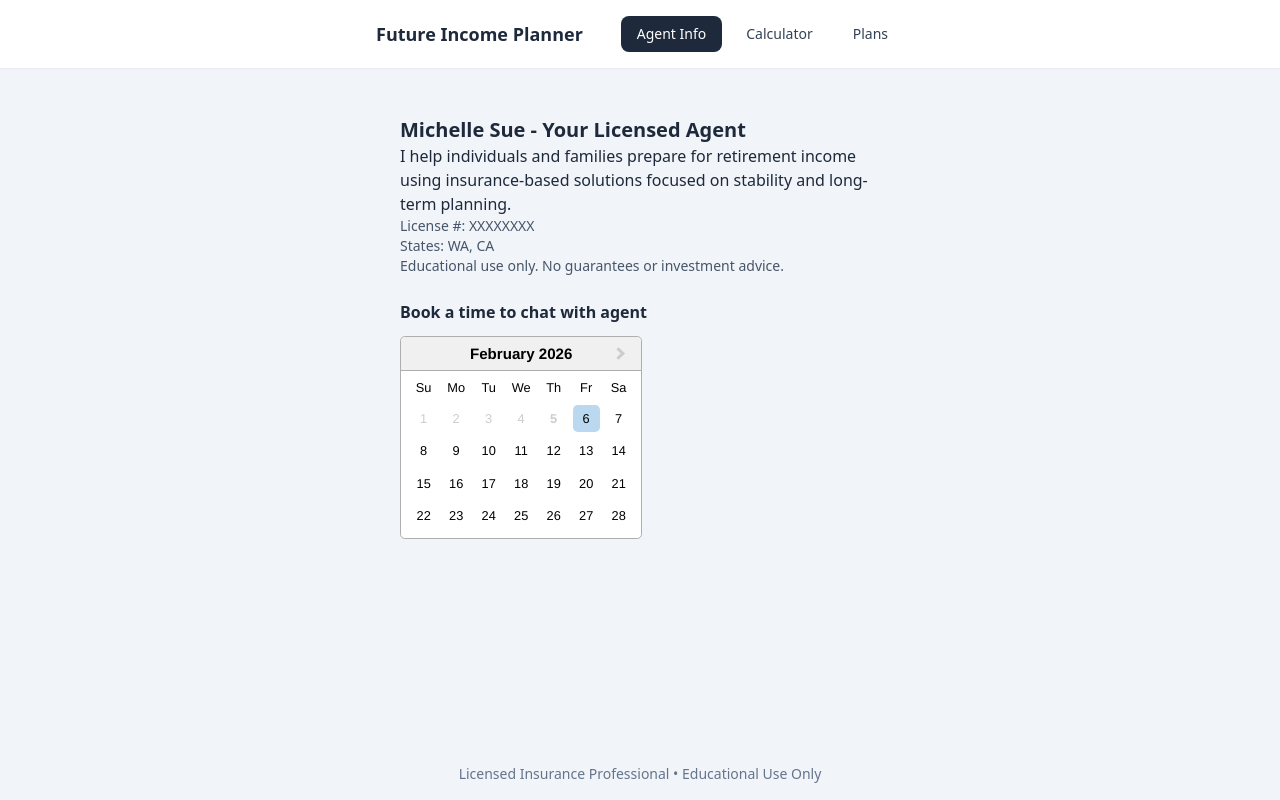
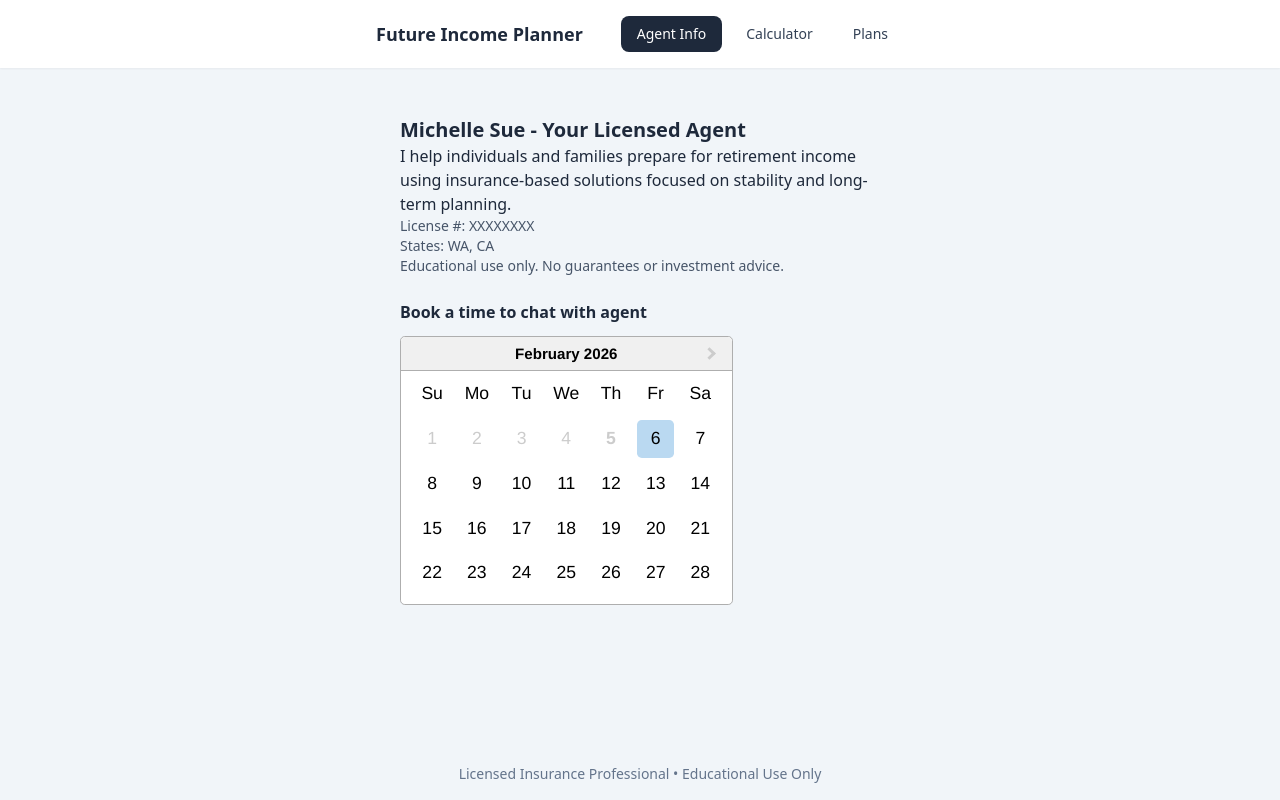
Before and after one commit to htzhang2/insurance-agent-tool, a React (Vite) app in the folder insurance-ui-react/: page / in a window 1280 px wide. Both pictures are taken after a click on the button "Agent Info". Built offline with nearby package versions, Linux system fonts and the light colour scheme.

Commit message:
increase calendar size

```diff
--- a/insurance-ui-react/src/index.css
+++ b/insurance-ui-react/src/index.css
@@ -4,6 +4,10 @@
 
 body {
   @apply bg-slate-100 text-slate-800;
+}
+
+.react-datepicker {
+  font-size: 1.1rem;
 }
 
 .react-datepicker-wrapper {
--- a/insurance-ui-react/src/main.jsx
+++ b/insurance-ui-react/src/main.jsx
@@ -1,8 +1,8 @@
 import React from "react";
 import ReactDOM from "react-dom/client";
 import App from "./App";
+import "react-datepicker/dist/react-datepicker.css";
 import "./index.css";
-import "react-datepicker/dist/react-datepicker.css";
 
 ReactDOM.createRoot(document.getElementById("root")).render(
   <React.StrictMode>
```
